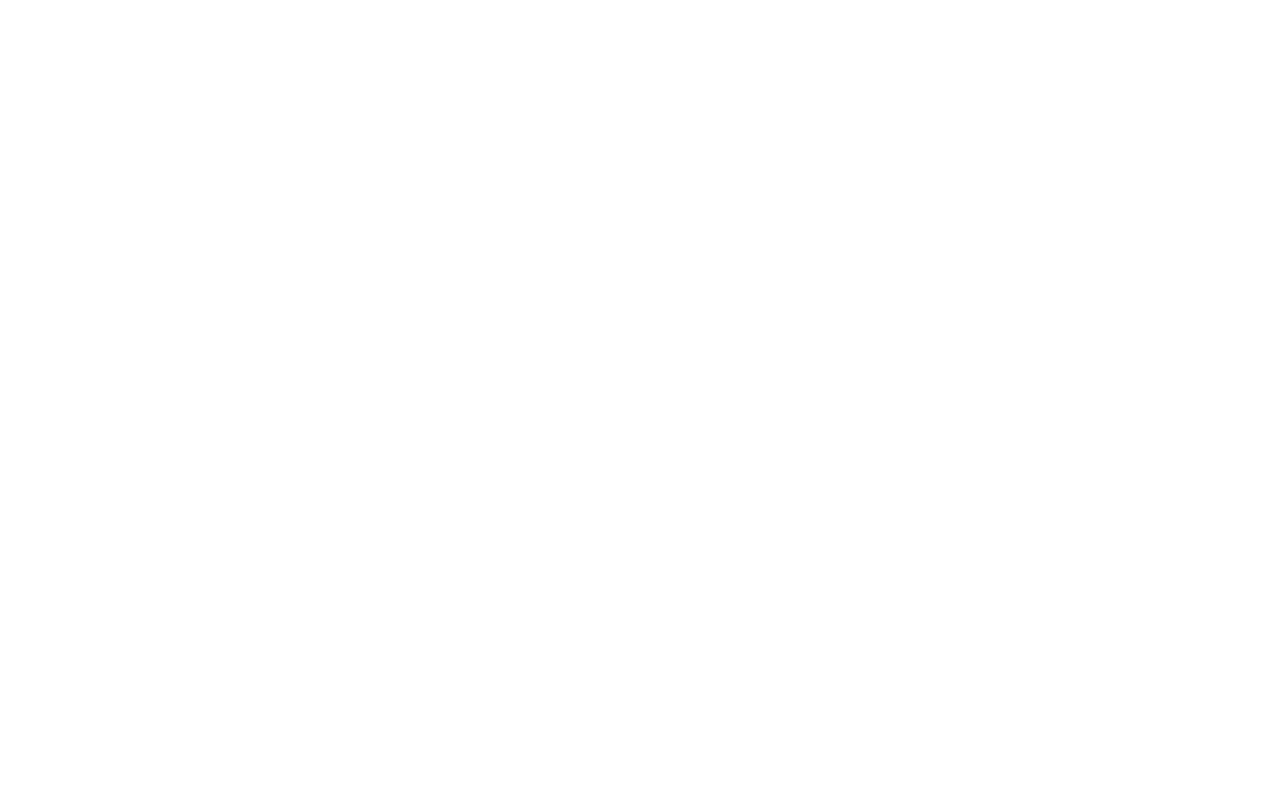
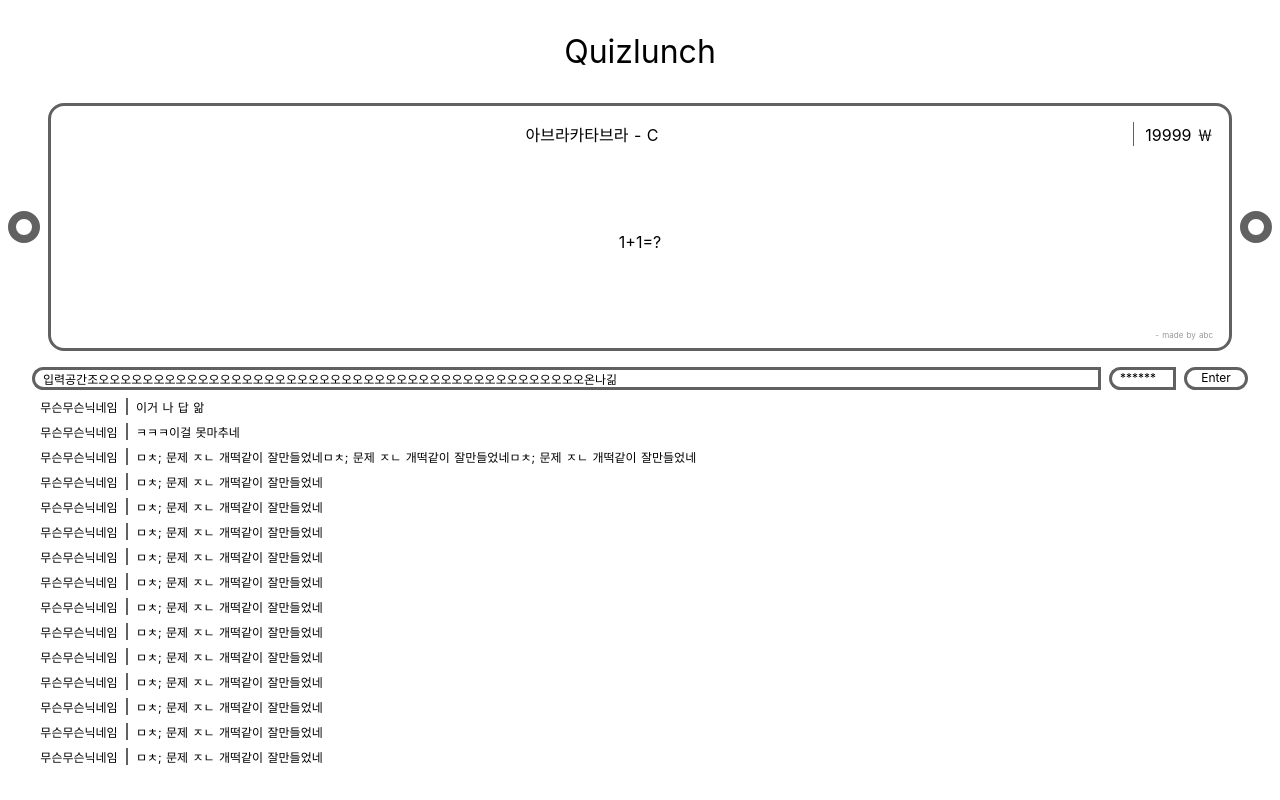
Before and after one commit to payw-org/quizlunch, a Nuxt app: page / in a window 1280 px wide. Built offline with nearby package versions, Linux system fonts and the light colour scheme.

Commit message:
add: default main page layout

```diff
--- a/package.json
+++ b/package.json
@@ -5,13 +5,15 @@
   "author": "hchangjae",
   "private": true,
   "scripts": {
-    "dev": "cross-env HOST=0.0.0.0 nuxt",
+    "dev": "cross-env HOST=0.0.0.0 PORT=80 nuxt",
     "build": "nuxt build",
     "start": "nuxt start",
     "generate": "nuxt generate"
   },
   "dependencies": {
-    "nuxt": "^2.0.0"
+    "node-sass": "^4.13.0",
+    "nuxt": "^2.0.0",
+    "sass-loader": "^8.0.0"
   },
   "devDependencies": {
     "cross-env": "^6.0.3"
--- a/pages/index.vue
+++ b/pages/index.vue
@@ -1,49 +1,273 @@
 <template>
   <div class="container">
-    <div class="quiz-area"></div>
-    <div class="comment-area"></div>
+    <div class="title">Quizlunch</div>
+
+    <div class="quiz-area">
+
+      <div class="quiz-left">
+
+      </div>
+      <div class="quiz-wrapper">
+        <div class="top">
+          <!-- <div class="qt-index">#1</div> -->
+          <div class="qt-title">아브라카타브라 - C</div>
+          <div class="qt-money">19999 ￦</div>
+        </div>
+        <div class="middle">
+          <div class="qm-content-wrapper">
+            <div class="qm-content">1+1=?</div>
+          </div>
+        </div>
+        <div class="bottom">
+          - made by abc
+        </div>
+      </div>
+      <div class="quiz-right">
+
+      </div>
+    </div>
+    <div class="comment-area">
+      <div class="c-input">
+        <div class="ci-textarea">입력공간조오오오오오오오오오오오오오오오오오오오오오오오오오오오오오오오오오오오오오오오오오오오오온나긺</div>
+        <div class="ci-cushion"></div>
+        <div class="ci-password">******</div>
+        <div class="ci-cushion"></div>
+        <div class="ci-submit">Enter</div>
+      </div>
+      <div class="c-container">
+        <div class="cc-comment">
+          <div class="comment-nickname">무슨무슨닉네임</div>
+          <div class="comment-context">이거 나 답 앎</div>
+        </div>
+        <div class="cc-comment">
+          <div class="comment-nickname">무슨무슨닉네임</div>
+          <div class="comment-context">ㅋㅋㅋ이걸 못마추네</div>
+        </div>
+        <div class="cc-comment">
+          <div class="comment-nickname">무슨무슨닉네임</div>
+          <div class="comment-context">ㅁㅊ; 문제 ㅈㄴ 개떡같이 잘만들었네ㅁㅊ; 문제 ㅈㄴ 개떡같이 잘만들었네ㅁㅊ; 문제 ㅈㄴ 개떡같이 잘만들었네</div>
+        </div>
+        <div class="cc-comment">
+          <div class="comment-nickname">무슨무슨닉네임</div>
+          <div class="comment-context">ㅁㅊ; 문제 ㅈㄴ 개떡같이 잘만들었네</div>
+        </div>
+        <div class="cc-comment">
+          <div class="comment-nickname">무슨무슨닉네임</div>
+          <div class="comment-context">ㅁㅊ; 문제 ㅈㄴ 개떡같이 잘만들었네</div>
+        </div>
+        <div class="cc-comment">
+          <div class="comment-nickname">무슨무슨닉네임</div>
+          <div class="comment-context">ㅁㅊ; 문제 ㅈㄴ 개떡같이 잘만들었네</div>
+        </div>
+        <div class="cc-comment">
+          <div class="comment-nickname">무슨무슨닉네임</div>
+          <div class="comment-context">ㅁㅊ; 문제 ㅈㄴ 개떡같이 잘만들었네</div>
+        </div>
+        <div class="cc-comment">
+          <div class="comment-nickname">무슨무슨닉네임</div>
+          <div class="comment-context">ㅁㅊ; 문제 ㅈㄴ 개떡같이 잘만들었네</div>
+        </div>
+        <div class="cc-comment">
+          <div class="comment-nickname">무슨무슨닉네임</div>
+          <div class="comment-context">ㅁㅊ; 문제 ㅈㄴ 개떡같이 잘만들었네</div>
+        </div>
+        <div class="cc-comment">
+          <div class="comment-nickname">무슨무슨닉네임</div>
+          <div class="comment-context">ㅁㅊ; 문제 ㅈㄴ 개떡같이 잘만들었네</div>
+        </div>
+        <div class="cc-comment">
+          <div class="comment-nickname">무슨무슨닉네임</div>
+          <div class="comment-context">ㅁㅊ; 문제 ㅈㄴ 개떡같이 잘만들었네</div>
+        </div>
+        <div class="cc-comment">
+          <div class="comment-nickname">무슨무슨닉네임</div>
+          <div class="comment-context">ㅁㅊ; 문제 ㅈㄴ 개떡같이 잘만들었네</div>
+        </div>
+        <div class="cc-comment">
+          <div class="comment-nickname">무슨무슨닉네임</div>
+          <div class="comment-context">ㅁㅊ; 문제 ㅈㄴ 개떡같이 잘만들었네</div>
+        </div>
+        <div class="cc-comment">
+          <div class="comment-nickname">무슨무슨닉네임</div>
+          <div class="comment-context">ㅁㅊ; 문제 ㅈㄴ 개떡같이 잘만들었네</div>
+        </div>
+        <div class="cc-comment">
+          <div class="comment-nickname">무슨무슨닉네임</div>
+          <div class="comment-context">ㅁㅊ; 문제 ㅈㄴ 개떡같이 잘만들었네</div>
+        </div>
+      </div>
+    </div>
   </div>
 </template>
 
 <script>
-import Logo from '~/components/Logo.vue'
 
 export default {
-  components: {
-    Logo
-  }
+  // components: {
+  //   Logo
+  // }
 }
 </script>
 
-<style>
+<style lang="scss">
 .container {
-  margin: 0 auto;
-  min-height: 100vh;
+
+  // padding: 0 3rem;
+
+  .title {
+    padding: 2rem 0;
+    text-align: center; //dev
+    font-size: 2rem;
+  }
+
+  .quiz-area {
     display: flex;
+    align-content: center;
+
+    .quiz-left {
+      flex-basis: 2rem;
+      height:2rem;
+      width:2rem;
+
+      border: 0.5rem solid #616161;
+      border-radius: 2rem;
+      margin: auto 0.5rem;
+    }
+    .quiz-right {
+      flex-basis: 2rem;
+      height:2rem;
+      width:2rem;
+
+      border: 0.5rem solid #616161;
+      border-radius: 2rem;
+      margin: auto 0.5rem;
+    }
+    .quiz-wrapper {
+      flex: auto;
+      display: flex;
+      flex-direction: column;
+
+      text-align: center;
+
+      border: 3px solid #616161; // devl
+      border-radius: 1rem;
+      .top {
+        flex: 1;
+        display: flex;
+
+        padding: 1rem 0;
+
+        .qt-title {
+          flex: auto;
+        }
+        .qt-money {
+          flex-basis: 6rem;
+
+          padding-right: 1rem;
+          border-left: 1px solid #616161;
+
+          text-align: right;
+          // font-size: 1.5rem;
+        }
+      }
+
+      .middle {
+        flex: 1;
+
+        .qm-content-wrapper {
+          display: flex;
+          min-height: 10rem;
+          align-items: center;
           justify-content: center;
-  align-items: center;
+
+          .qm-content {
+
+          }
+
+        }
+      }
+
+      .bottom {
+        flex: 1;
+
+        padding: 0.5rem 0;
+        margin: 0 1rem;
+
+        color: #999;
+        font-size: 0.5rem;
+        text-align: right;
+      } // bottom
+    } // quiz-wrapper
+
+  } // quiz-area
+  .comment-area {
+
+    margin: 0 2rem;
+
+    font-size: 0.75rem;
+    .c-input {
+      display: flex;
+
+      margin-top: 1rem;
+      .ci-textarea {
+        flex: auto;
+
+        padding: 0 0.5rem;
+        border-left: 3px solid #616161;
+        border-bottom: 3px solid #616161;
+        border-top: 3px solid #616161;
+        border-radius: 1rem 0 0 1rem;
+      }
+
+      .ci-password {
+        flex-basis: 4rem;
+
+        padding: 0 0.5rem;
+        border-left: 3px solid #616161;
+        border-bottom: 3px solid #616161;
+        border-top: 3px solid #616161;
+        border-radius: 1rem 0 0 1rem;
+      }
+
+      .ci-submit {
+        flex-basis: 4rem;
+
+        padding: 0 0.5rem;
+        border: 3px solid #616161;
+        border-radius: 1rem;
+
         text-align: center;
       }
 
-.title {
-  font-family: 'Quicksand', 'Source Sans Pro', -apple-system, BlinkMacSystemFont,
-    'Segoe UI', Roboto, 'Helvetica Neue', Arial, sans-serif;
-  display: block;
-  font-weight: 300;
-  font-size: 100px;
-  color: #35495e;
-  letter-spacing: 1px;
+      .ci-cushion {
+        border-left: 3px solid #616161;
+        margin-right: 0.5rem;
       }
 
-.subtitle {
-  font-weight: 300;
-  font-size: 42px;
-  color: #526488;
-  word-spacing: 5px;
-  padding-bottom: 15px;
     }
 
-.links {
-  padding-top: 15px;
+    .c-container {
+      .cc-comment {
+        display: flex;
+
+        margin-top: 0.5rem;
+        .comment-nickname {
+          flex-basis: 6rem;
+
+          padding: 0 0.5rem;
+          border-right: 2px solid #616161;
+
+          text-align: center;
+        }
+        .comment-context {
+          flex: 5;
+
+          padding: 0 0.5rem;
+
+          text-align: left;
+        }
+      }
+    } // c-container
+  } //comment-area
 }
 </style>
```
Lines whose indentation alone changed are shown as unchanged.
